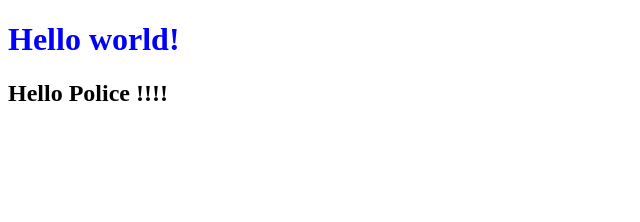
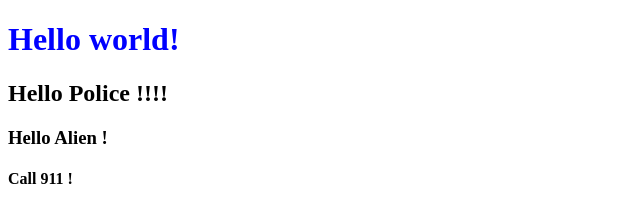
Before and after one commit to hendySS/belajarGit, a plain HTML site: page index.html in a window 1280 px wide. Shown: the whole page, without its empty margins (0-640 px from the left). Drawn offline with Linux system fonts and the light colour scheme.

Commit message:
revisi ke99

```diff
--- a/index.html
+++ b/index.html
@@ -11,5 +11,7 @@
 <body>
     <h1>Hello world!</h1>
     <h2>Hello Police !!!!</h2>
+    <h3>Hello Alien !</h3>
+    <h4>Call 911 ! </h4>
 </body>
 </html>
```
